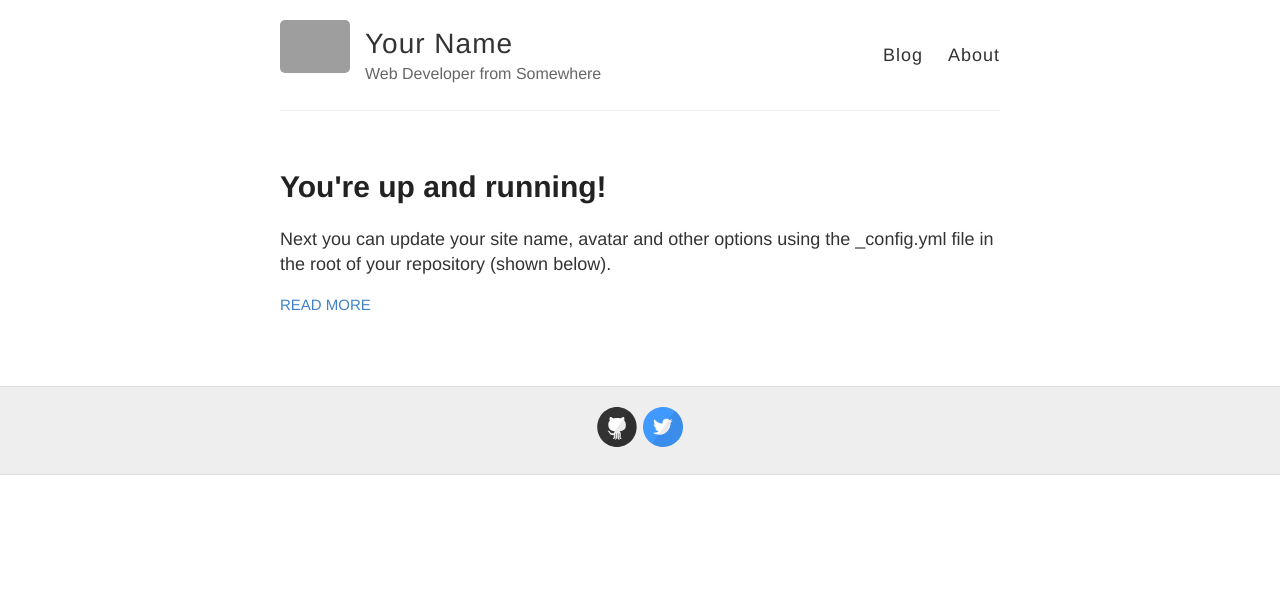
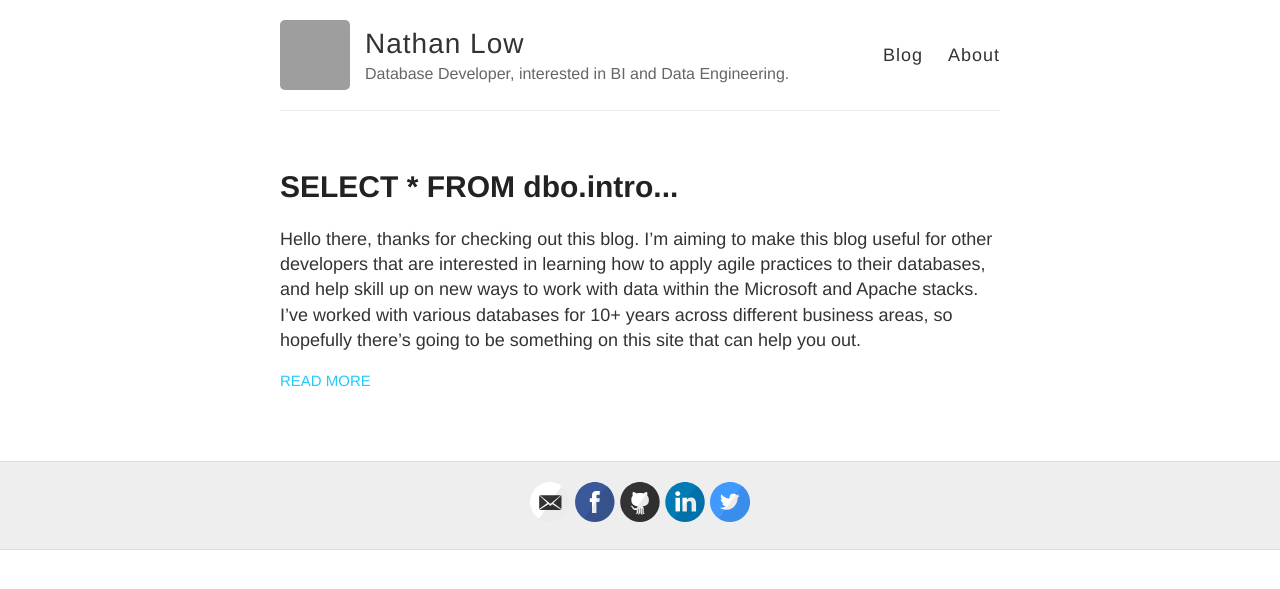
Before and after one commit to Octacon100/Octacon.github.io, a Jekyll site: the page built from index.html, in a window 1280 px wide. Shown: the top 589 px of the page. Built offline with Jekyll 4.4.1, drawn with Linux system fonts in a browser that asks for light colours; grey boxes are pictures that could not be loaded.

Commit message:
Adding first post (#3)
* Adding Jekyll now from Fork.

* first post

* Adding Settings

* Deleted the old post.

```diff
--- a/_config.yml
+++ b/_config.yml
@@ -3,13 +3,13 @@
 #
 
 # Name of your site (displayed in the header)
-name: Your Name
+name: Nathan Low
 
 # Short bio or description (displayed in the header)
-description: Web Developer from Somewhere
+description: Database Developer, interested in BI and Data Engineering.
 
 # URL of your avatar or profile pic (you could use your GitHub profile pic)
-avatar: https://raw.githubusercontent.com/barryclark/jekyll-now/master/images/jekyll-logo.png
+avatar: https://avatars0.githubusercontent.com/u/1951510?s=460&v=4
 
 #
 # Flags below are optional
@@ -18,15 +18,15 @@ avatar: https://raw.githubusercontent.com/barryclark/jekyll-now/master/images/je
 # Includes an icon in the footer for each username you enter
 footer-links:
   dribbble:
-  email:
-  facebook:
+  email: goldengamebarn@gmail.com
+  facebook: https://www.facebook.com/nathan.low/
   flickr:
-  github: barryclark/jekyll-now
+  github: Octacon100
   instagram:
-  linkedin:
+  linkedin: https://www.linkedin.com/in/nathan-low-a645001/
   pinterest:
   rss: # just type anything here for a working RSS icon
-  twitter: jekyllrb
+  twitter: Otacon100
   stackoverflow: # your stackoverflow profile, e.g. "users/50476/bart-kiers"
   youtube: # channel/<your_long_string> or user/<user-name>
   googleplus: # anything in your profile username that comes after plus.google.com/
@@ -41,7 +41,7 @@ google_analytics:
 
 # Your website URL (e.g. http://barryclark.github.io or http://www.barryclark.co)
 # Used for Sitemap.xml and your RSS feed
-url:
+url: "https://octacon100.github.io/"
 
 # If you're hosting your site at a Project repository on GitHub pages
 # (http://yourusername.github.io/repository-name)
--- a/_posts/2014-3-3-Hello-World.md
+++ /dev/null
@@ -1,10 +0,0 @@
----
-layout: post
-title: You're up and running!
----
-
-Next you can update your site name, avatar and other options using the _config.yml file in the root of your repository (shown below).
-
-![_config.yml]({{ site.baseurl }}/images/config.png)
-
-The easiest way to make your first post is to edit this one. Go into /_posts/ and update the Hello World markdown file. For more instructions head over to the [Jekyll Now repository](https://github.com/barryclark/jekyll-now) on GitHub.
--- /dev/null
+++ b/_posts/2020-11-21-Select_intro.md
@@ -0,0 +1,6 @@
+---
+layout: post
+title: SELECT * FROM dbo.intro...
+---
+
+Hello there, thanks for checking out this blog. I'm aiming to make this blog useful for other developers that are interested in learning how to apply agile practices to their databases, and help skill up on new ways to work with data within the Microsoft and Apache stacks. I've worked with various databases for 10+ years across different business areas, so hopefully there's going to be something on this site that can help you out.
--- a/_sass/_variables.scss
+++ b/_sass/_variables.scss
@@ -4,7 +4,7 @@
 //
 
 // Colors
-$blue: #4183C4;
+$blue: #20cbfa;
 
 // Grays
 $black: #000;
```
Also changed, not shown: README.md.
